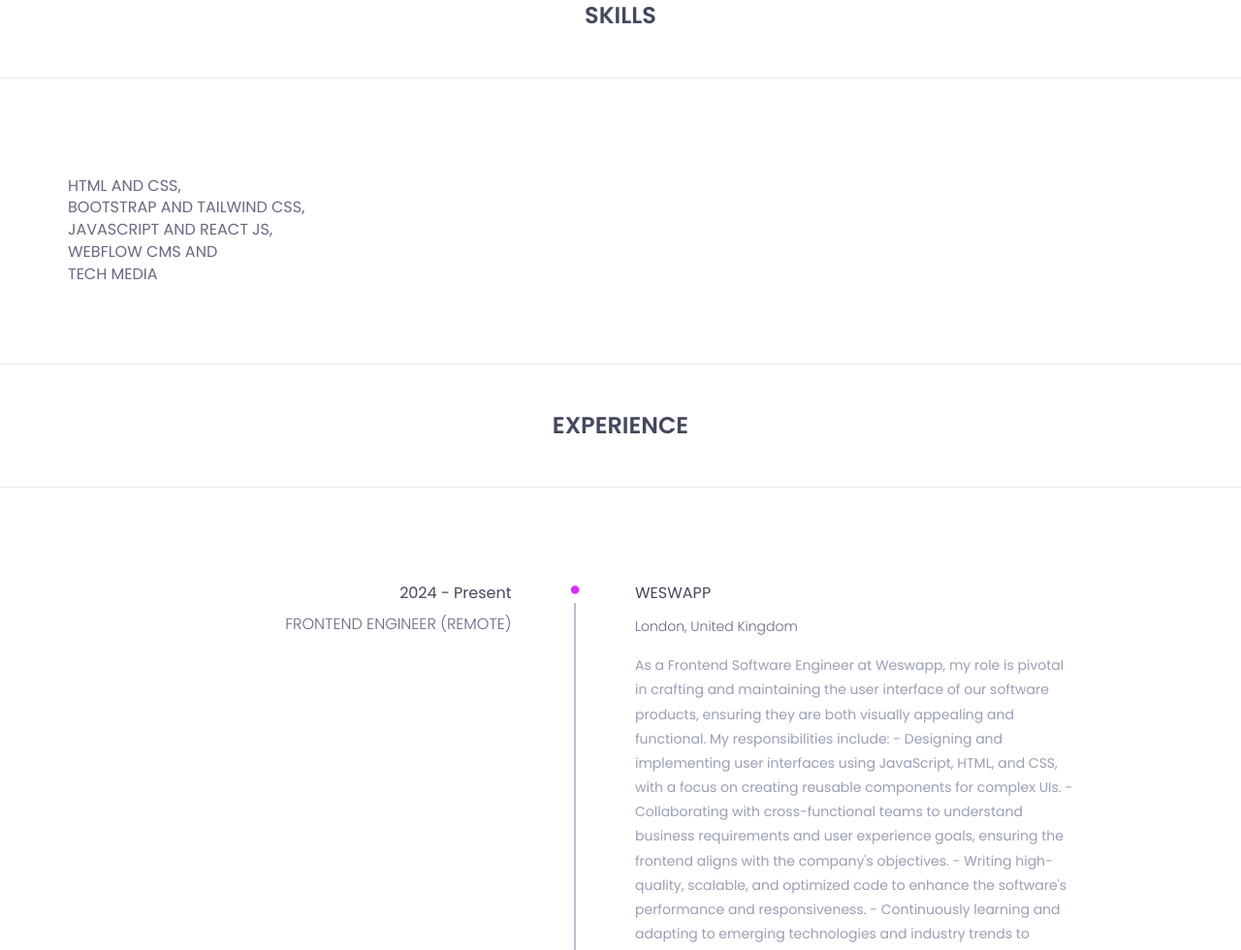
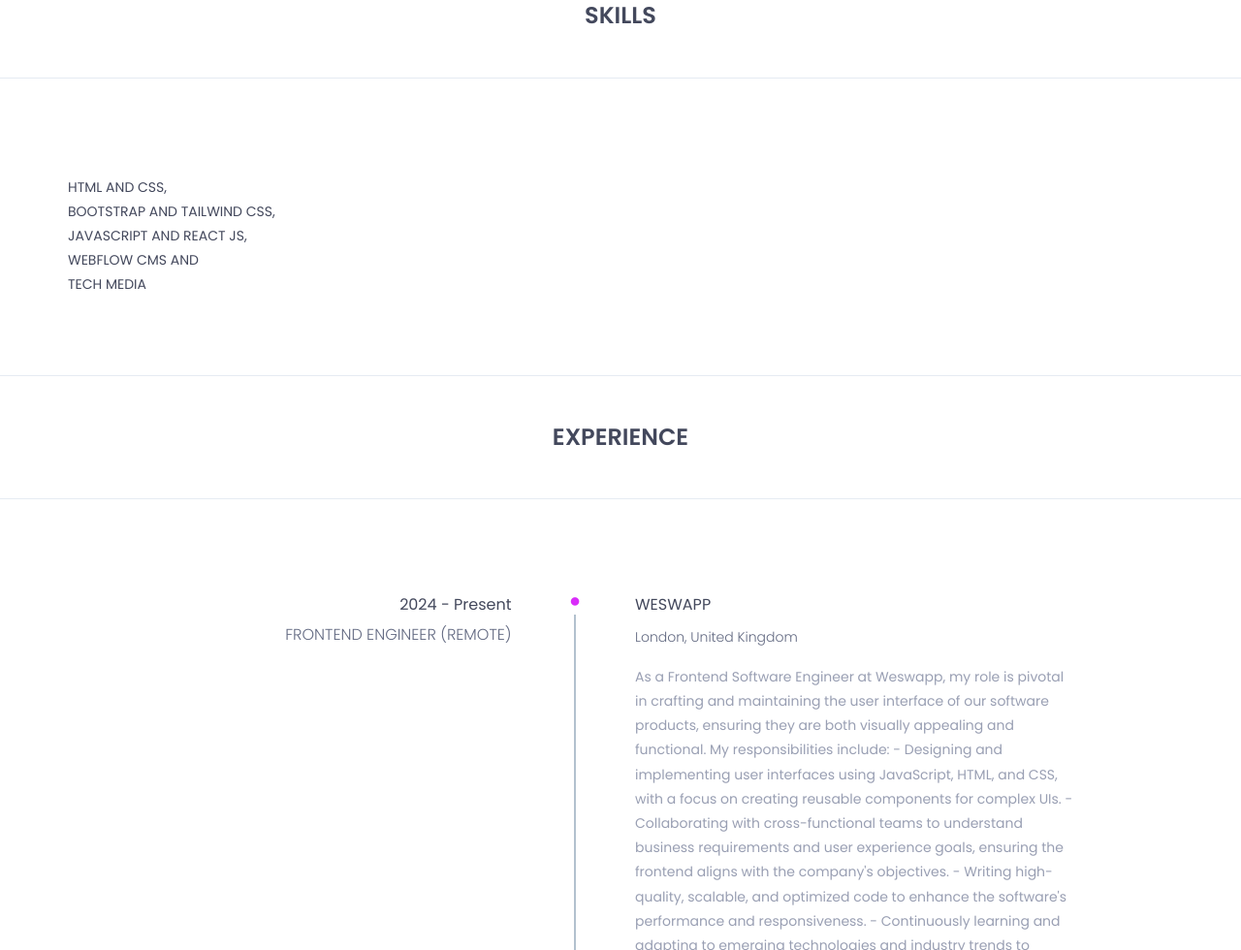
Before and after one commit to AbdulGoniyy/My-Coded-portfolio, a plain HTML site: page index.html in a window 1280 px wide. Shown: the part 2472-3452 px from the top of the page at 97% size. Drawn offline with nearby package versions, Linux system fonts and the light colour scheme.

Commit message:
Update index.html

```diff
--- a/index.html
+++ b/index.html
@@ -295,27 +295,27 @@
 									<div> </div>
 								<div> </div>
 									<div class="barWrapper">
-										<span class="progressText">HTML and CSS,</span>
+										<p class="progressText">HTML and CSS,</p>
 
 									</div><!-- /.barWrapper -->
 
 									<div class="barWrapper">
-										<span class="progressText">Bootstrap and Tailwind CSS,</span>
+										<p class="progressText">Bootstrap and Tailwind CSS,</p>
 
 									</div><!-- /.barWrapper -->
 
 <div class="barWrapper">
-									<span class="progressText">Javascript and React Js,</span>
+									<p class="progressText">Javascript and React Js,</p>
 
 									</div><!-- /.barWrapper -->
 
 									<div class="barWrapper">
-										<span class="progressText">Webflow CMS and</span>
+										<p class="progressText">Webflow CMS and</p>
 
 									</div><!-- /.barWrapper -->
 
 									<div class="barWrapper">
-										<span class="progressText"> Tech Media</span>
+										<p class="progressText"> Tech Media</p>
 
 									</div><!-- /.barWrapper -->
 								</div>
```
